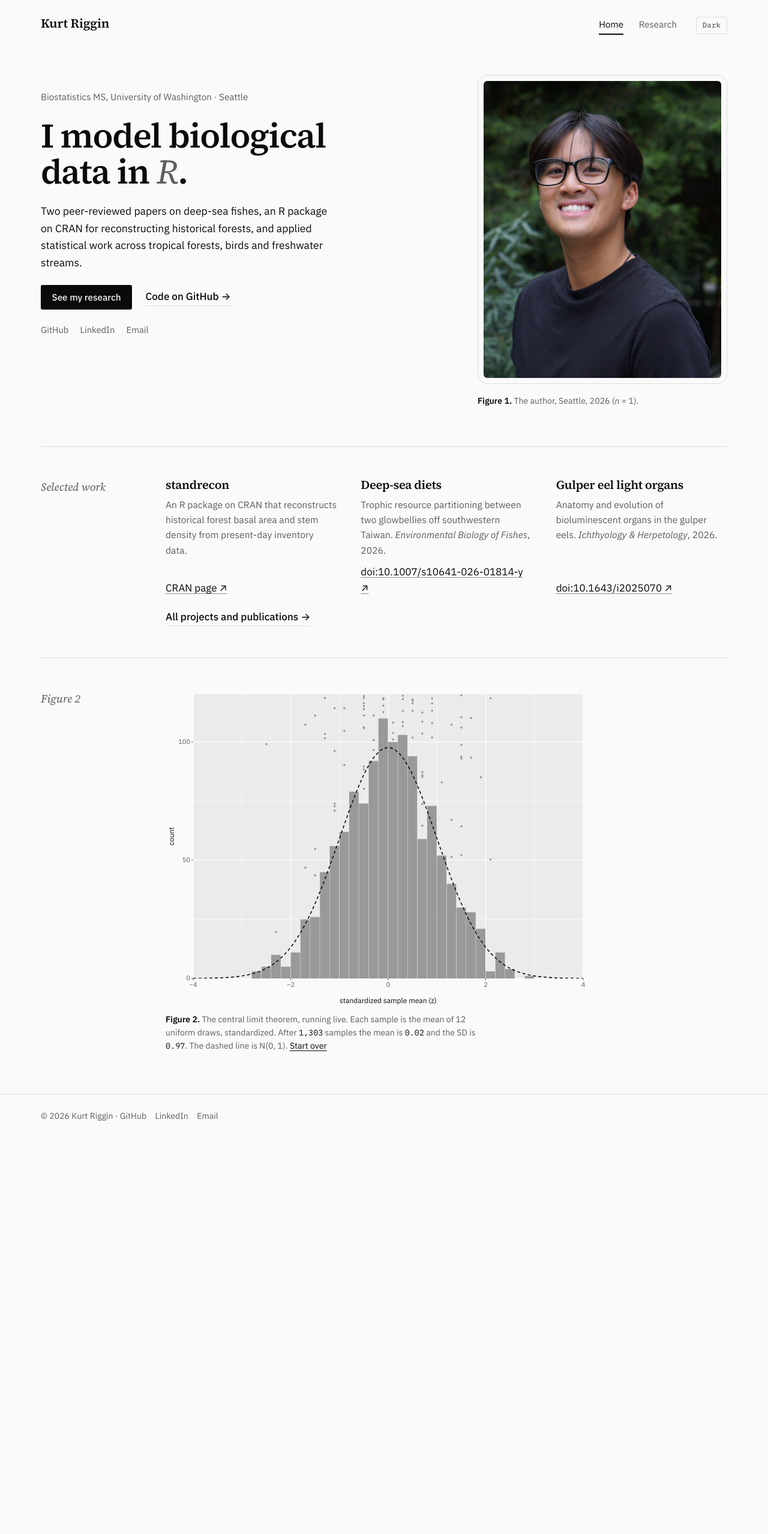
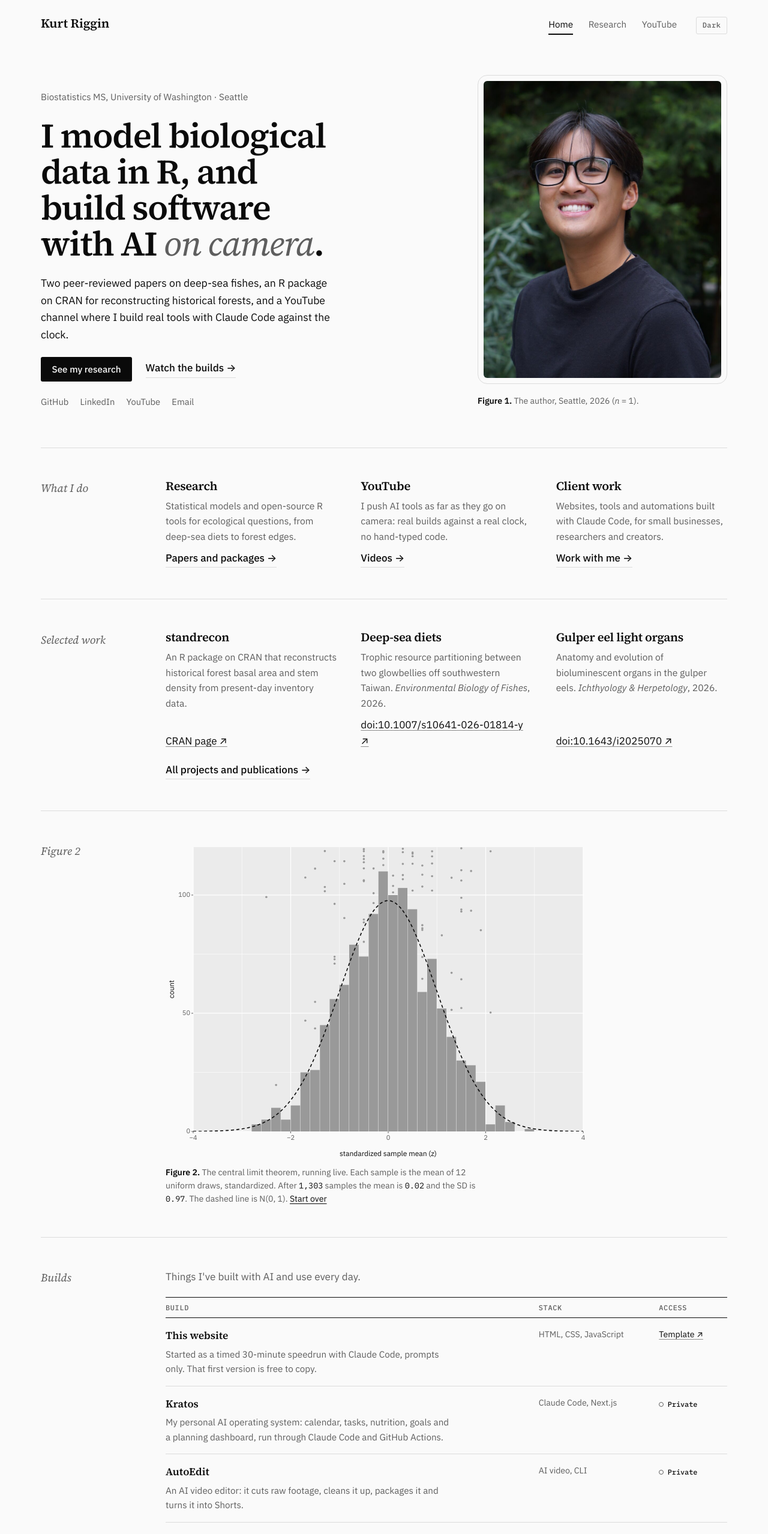
Before and after one commit to kriggithub/kriggithub.github.io, a plain HTML site: page index.html in a window 1280 px wide. Shown: the top 2557 px of the page at 60% size. Before the commit the page ends 1904 px from the top, so only its background shows below. Drawn offline with Linux system fonts and the light colour scheme.

Commit message:
Bring back the YouTube and AI sections after the presentation
Unhides What I do, Latest videos, Builds and Work with me, the YouTube
nav link and social link, and the speedrun footer line. The hero goes
back to the full headline (now "biological" rather than "ecological")
and the Watch the builds link. The portrait, Selected work and Figure 2
stay, with What I do moved up to follow the hero.

Co-Authored-By: Claude Opus 5.5 <noreply@anthropic.com>
Claude-Session: https://claude.ai/code/session_01DcLgRLTur2aqHMf6jMmPGR

```diff
--- a/index.html
+++ b/index.html
@@ -4,9 +4,9 @@
   <meta charset="utf-8">
   <meta name="viewport" content="width=device-width, initial-scale=1, viewport-fit=cover">
   <title>Kurt Riggin</title>
-  <meta name="description" content="Kurt Riggin: Biostatistics MS student at the University of Washington. Statistical models and R packages for biological data.">
+  <meta name="description" content="Kurt Riggin: biostatistician, YouTuber and AI builder.">
   <meta property="og:title" content="Kurt Riggin">
-  <meta property="og:description" content="Biostatistics MS student at the University of Washington. Research, R packages and publications.">
+  <meta property="og:description" content="Biostatistics MS student at the University of Washington. Research, R packages, AI builds and videos.">
   <meta name="theme-color" content="#fafafa">
   <script>/* apply a saved theme choice before first paint; otherwise CSS follows the system setting */var t;try{t=localStorage.getItem("theme")}catch(e){}if(t==="light"||t==="dark")document.documentElement.dataset.theme=t;</script>
   <link rel="preconnect" href="https://fonts.googleapis.com">
@@ -22,7 +22,7 @@
       <nav class="nav" aria-label="Main">
         <a href="index.html">Home</a>
         <a href="academic.html">Research</a>
-        <a href="youtube.html" hidden>YouTube</a><!-- ACADEMIC-ONLY: remove hidden to restore -->
+        <a href="youtube.html">YouTube</a>
       </nav>
       <button class="theme-btn" id="theme-toggle" type="button">Dark</button>
     </div>
@@ -33,21 +33,29 @@
       <section class="hero">
         <div class="hero-text">
           <p class="kicker">Biostatistics MS, University of Washington · Seattle</p>
-          <!-- ACADEMIC-ONLY. Full version: I model biological data in R, and build software with AI <em>on camera</em>. -->
-          <h1>I model biological data in <em>R</em>.</h1>
-          <!-- ACADEMIC-ONLY. Full version ends: "...for reconstructing historical forests, and a YouTube channel where I build real tools with Claude Code against the clock." -->
-          <p class="prose">Two peer-reviewed papers on deep-sea fishes, an R package on CRAN for reconstructing historical forests, and applied statistical work across tropical forests, birds and freshwater streams.</p>
+          <h1>I model biological data in R, and build software with AI <em>on camera</em>.</h1>
+          <p class="prose">Two peer-reviewed papers on deep-sea fishes, an R package on CRAN for reconstructing historical forests, and a YouTube channel where I build real tools with Claude Code against the clock.</p>
           <div class="actions">
             <a class="btn btn-ink" href="academic.html">See my research</a>
-            <a class="arrow-link" data-link="github" href="#" target="_blank" rel="noopener">Code on GitHub</a>
-            <!-- ACADEMIC-ONLY: <a class="arrow-link" href="youtube.html">Watch the builds</a> -->
+            <a class="arrow-link" href="youtube.html">Watch the builds</a>
           </div>
-          <div class="social-line" data-socials="github linkedin email"></div><!-- ACADEMIC-ONLY: set data-socials="" to show YouTube again -->
+          <div class="social-line" data-socials></div>
         </div>
         <figure class="portrait-fig">
           <img class="portrait" src="img/kurt.jpg" width="900" height="1125" alt="Portrait of Kurt Riggin, smiling, outdoors among trees">
           <figcaption><b>Figure 1.</b> The author, Seattle, 2026 (<i>n</i>&nbsp;=&nbsp;1).</figcaption>
         </figure>
+      </section>
+
+      <section class="block">
+        <h2 class="head">What I do</h2>
+        <div class="body">
+          <div class="trio">
+            <div><h3>Research</h3><p>Statistical models and open-source R tools for ecological questions, from deep-sea diets to forest edges.</p><a class="arrow-link" href="academic.html">Papers and packages</a></div>
+            <div><h3>YouTube</h3><p>I push AI tools as far as they go on camera: real builds against a real clock, no hand-typed code.</p><a class="arrow-link" href="youtube.html">Videos</a></div>
+            <div><h3>Client work</h3><p>Websites, tools and automations built with Claude Code, for small businesses, researchers and creators.</p><a class="arrow-link" href="#work">Work with me</a></div>
+          </div>
+        </div>
       </section>
 
       <section class="block">
@@ -72,20 +80,7 @@
         </div>
       </section>
 
-      <!-- ===== ACADEMIC-ONLY: everything below is hidden for the class presentation.
-           To bring it back, delete the `hidden` attribute on each section marked hidden. ===== -->
-      <section class="block" hidden>
-        <h2 class="head">What I do</h2>
-        <div class="body">
-          <div class="trio">
-            <div><h3>Research</h3><p>Statistical models and open-source R tools for ecological questions, from deep-sea diets to forest edges.</p><a class="arrow-link" href="academic.html">Papers and packages</a></div>
-            <div><h3>YouTube</h3><p>I push AI tools as far as they go on camera: real builds against a real clock, no hand-typed code.</p><a class="arrow-link" href="youtube.html">Videos</a></div>
-            <div><h3>Client work</h3><p>Websites, tools and automations built with Claude Code, for small businesses, researchers and creators.</p><a class="arrow-link" href="#work">Work with me</a></div>
-          </div>
-        </div>
-      </section>
-
-      <section class="block" hidden>
+      <section class="block">
         <h2 class="head">Latest videos</h2>
         <div class="body">
           <div class="videos" id="latest-videos"></div>
@@ -93,7 +88,7 @@
         </div>
       </section>
 
-      <section class="block" hidden>
+      <section class="block">
         <h2 class="head">Builds</h2>
         <div class="body">
           <p class="prose muted">Things I've built with AI and use every day.</p>
@@ -111,7 +106,7 @@
         </div>
       </section>
 
-      <section class="block" id="work" hidden>
+      <section class="block" id="work">
         <h2 class="head">Work with me</h2>
         <div class="body">
           <h3 style="font-size:clamp(1.5rem,3vw,2rem)">Need something built?</h3>
@@ -133,9 +128,8 @@
 
   <footer>
     <div class="wrap">
-      <span>© <span data-year></span> Kurt Riggin · <span class="social-line" data-socials="github linkedin email"></span></span>
-      <!-- ACADEMIC-ONLY: set data-socials="" above and remove hidden below to restore -->
-      <span hidden>Built with Claude Code. The first version was a 30-minute speedrun on camera, and <a href="https://github.com/kriggithub/YT_Portfolio_Website_Template" target="_blank" rel="noopener">you can copy it</a>.</span>
+      <span>© <span data-year></span> Kurt Riggin · <span class="social-line" data-socials></span></span>
+      <span>Built with Claude Code. The first version was a 30-minute speedrun on camera, and <a href="https://github.com/kriggithub/YT_Portfolio_Website_Template" target="_blank" rel="noopener">you can copy it</a>.</span>
     </div>
   </footer>
 
```
Also changed, not shown: academic.html (+4 -5 lines).
